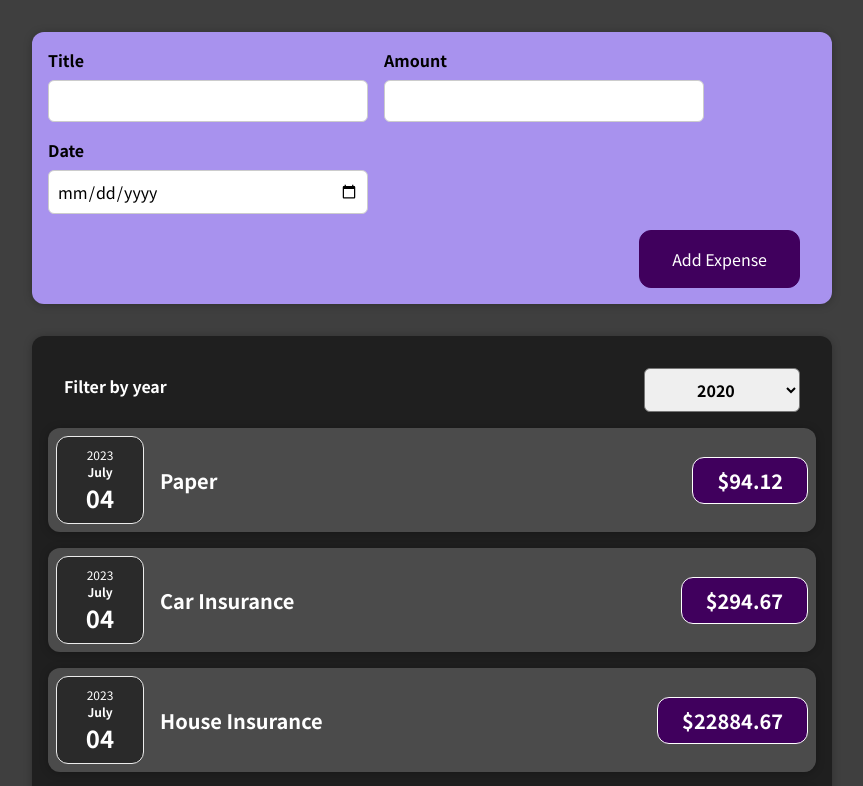
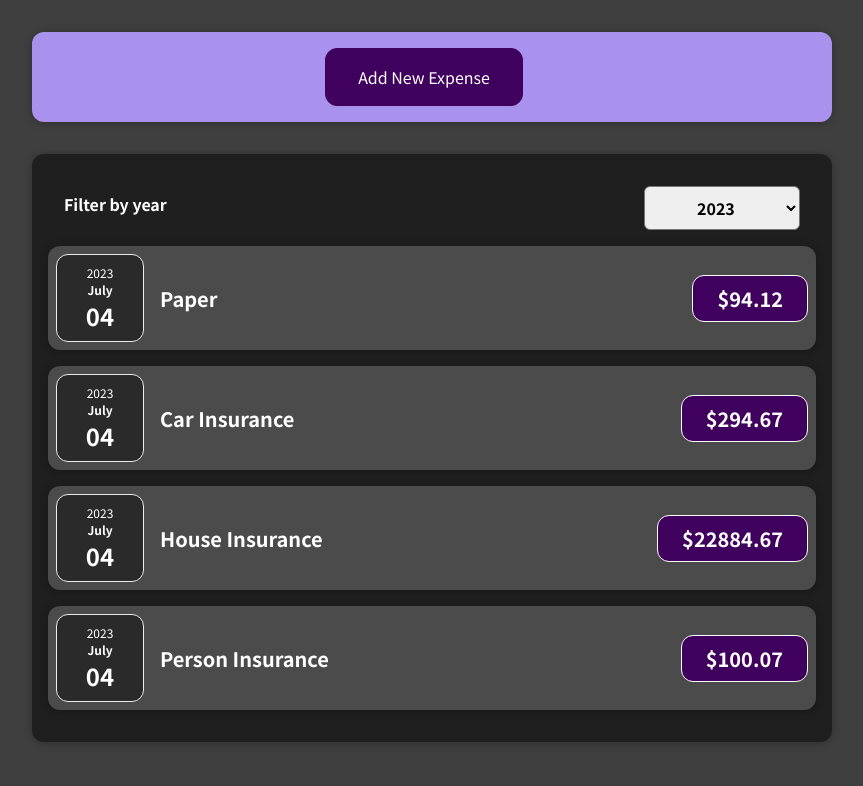
Before and after one commit to AhnDaHoon/React, a React (Create React App) app in the folder code/react-complete-guide/: page / in a window 1280 px wide. Shown: the top 786 px of the page, without its empty margins (208-1071 px from the left). Built offline with nearby package versions, Linux system fonts and the light colour scheme.

Commit message:
2023-06-07 key의 이해, list 다루기, 조건부 다루기

```diff
--- a/code/react-complete-guide/src/App.js
+++ b/code/react-complete-guide/src/App.js
@@ -1,8 +1,10 @@
+import React, {useState} from "react";
+
 import NewExpense from "./components/NewExpense/NewExpense";
 import Expenses from "./components/Expenses/Expenses";
 
-const App = () => {
-  const expenses = [
+
+const DUMMY_EXPENSES = [
   {
     id: "eq1",
     title: "Paper",
@@ -29,9 +31,14 @@ const App = () => {
   },
 ];
 
+const App = () => {
+  const[expenses, setExpenses] = useState(DUMMY_EXPENSES);
+
+
   const addExpenseHandler = (expense) => {
-    console.log("In App.js");
-    console.log(expense);
+    setExpenses((prevExpenses) => {
+      return [expense, ...prevExpenses]
+    });
   };
 
   return (
--- a/code/react-complete-guide/src/components/Expenses/Expenses.js
+++ b/code/react-complete-guide/src/components/Expenses/Expenses.js
@@ -5,11 +5,28 @@ import Card from "../UI/Card";
 import ExpensesFilter from "./ExpensesFilter";
 
 const Expenses = (props) => {
-  const [filteredYear, setFilteredYear] = useState("2020");
+  const [filteredYear, setFilteredYear] = useState("2023");
 
   const filterChangeHanldelr = (selectedYear) => {
     setFilteredYear(selectedYear);
   };
+
+  const filteredExpenses = props.items.filter(expense => {
+      return expense.date.getFullYear().toString() === filteredYear;
+    });
+
+    let expenseContent = <p>No expenses found.</p>;
+    if(filteredExpenses.length > 0){
+      expenseContent = filteredExpenses.map((expense) => (
+        <ExpenseItem
+        key={expense.id}
+        title={expense.title}
+        amount={expense.amount}
+        date={expense.date}
+        />
+      ));
+    }
+
 
   return (
     <div>
@@ -18,26 +35,7 @@ const Expenses = (props) => {
           seleted={filteredYear}
           onChangeFilter={filterChangeHanldelr}
         />
-        <ExpenseItem
-          title={props.items[0].title}
-          amount={props.items[0].amount}
-          date={props.items[0].date}
-        />
-        <ExpenseItem
-          title={props.items[1].title}
-          amount={props.items[1].amount}
-          date={props.items[1].date}
-        />
-        <ExpenseItem
-          title={props.items[2].title}
-          amount={props.items[2].amount}
-          date={props.items[2].date}
-        />
-        <ExpenseItem
-          title={props.items[3].title}
-          amount={props.items[3].amount}
-          date={props.items[3].date}
-        />
+        {expenseContent}
       </Card>
     </div>
   );
--- a/code/react-complete-guide/src/components/NewExpense/ExpenseForm.js
+++ b/code/react-complete-guide/src/components/NewExpense/ExpenseForm.js
@@ -91,6 +91,7 @@ const ExpenseForm = (props) => {
         </div>
       </div>
       <div className="new-expense__actions">
+        <button type="button" onClick={props.onCancel}>Cancel</button>
         <button type="submit">Add Expense</button>
       </div>
     </form>
--- a/code/react-complete-guide/src/components/NewExpense/NewExpense.js
+++ b/code/react-complete-guide/src/components/NewExpense/NewExpense.js
@@ -1,7 +1,12 @@
+import React, { useState } from "react";
+
+
 import ExpenseForm from "./ExpenseForm";
 import "./NewExpense.css";
 
 const NewExpense = (props) => {
+  const [isEditng, setIsEditing] = useState(false);
+
   const saveExpenseDataHandler = (enteredExpenseData) => {
     const expenseData = {
       ...enteredExpenseData,
@@ -9,11 +14,21 @@ const NewExpense = (props) => {
     };
 
     props.onAddExpense(expenseData);
+
+    setIsEditing(false);
   };
+
+  const startEditingHandler = () => {
+    setIsEditing(true);
+  }
+  const stopEditingHandler = () => {
+    setIsEditing(false);
+  }
 
   return (
     <div className="new-expense">
-      <ExpenseForm onSaveExpenseData={saveExpenseDataHandler} />
+      {!isEditng && <button onClick={startEditingHandler}>Add New Expense</button>}
+      {isEditng &&<ExpenseForm onSaveExpenseData={saveExpenseDataHandler} onCancel={stopEditingHandler}/>}
     </div>
   );
 };
```
Lines whose indentation alone changed are shown as unchanged.
